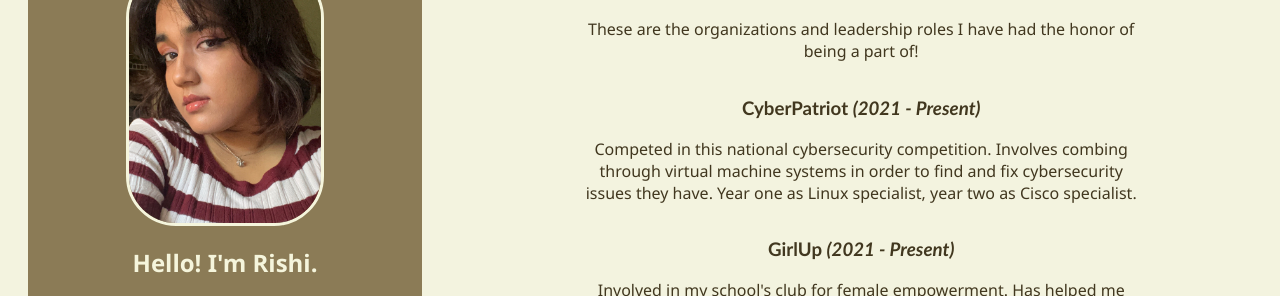
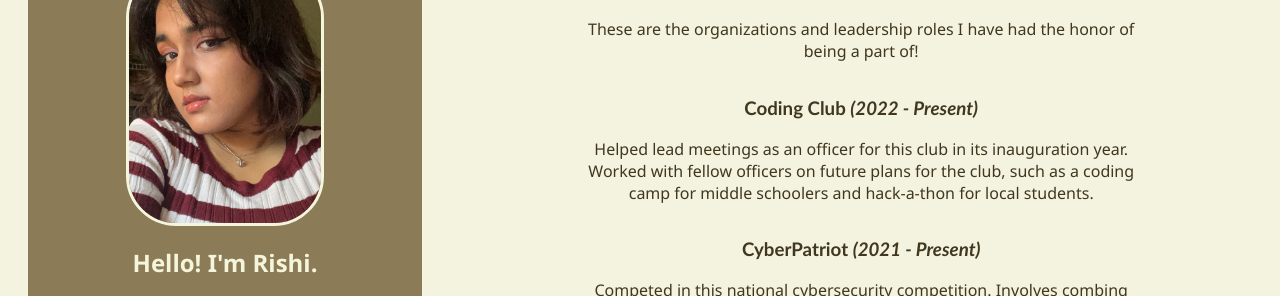
Before and after one commit to statsvitenskap/statsvitenskap.github.io, a plain HTML site: page 02_organizations.html in a window 1280 px wide. Shown: the part 136-432 px from the top of the page. Drawn offline with Linux system fonts and the light colour scheme.

Commit message:
Updated clubs
- Added Coding Club

```diff
--- a/02_organizations.html
+++ b/02_organizations.html
@@ -80,6 +80,9 @@
         <h1 class = "isect"> Organizations </h1>
         <p class = "isect"> These are the organizations and leadership roles I have had the honor of being a part of! </p>
 
+        <h3 class = "isect"> Coding Club <i> (2022 - Present) </i> </h3>
+        <p class = "isect"> Helped lead meetings as an officer for this club in its inauguration year. Worked with fellow officers on future plans for the club, such as a coding camp for middle schoolers and hack-a-thon for local students. </p>
+
         <h3 class = "isect"> CyberPatriot <i> (2021 - Present) </i> </h3>
         <p class = "isect"> Competed in this national cybersecurity competition. Involves combing through virtual machine systems in order to find and fix cybersecurity issues they have. Year one as Linux specialist, year two as Cisco specialist. </p>
 
```
